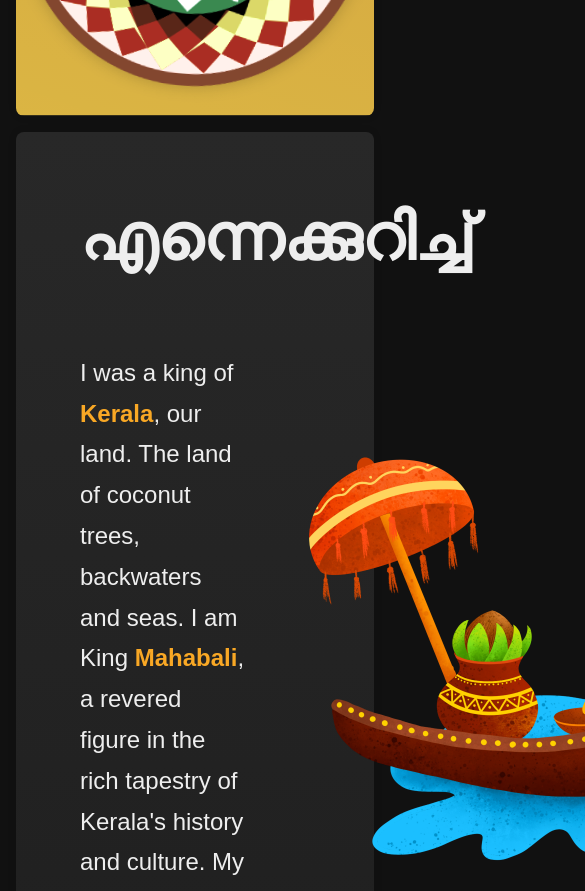
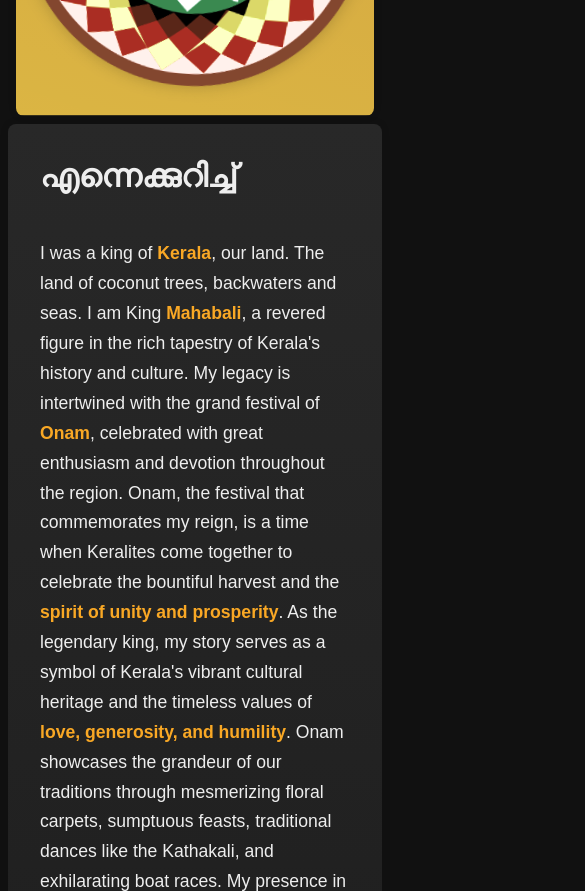
Before and after one commit to arjunindia/maveli-folio, an Astro site: page / in a window 390 px wide. Shown: the part 880-1771 px from the top of the page, 585 px wide, since content can reach past the window. Built offline with nearby package versions, Linux system fonts and the light colour scheme; Astro itself is replaced by a stand-in of ours.

Commit message:
about section responsive fix

```diff
--- a/src/components/Section.astro
+++ b/src/components/Section.astro
@@ -23,4 +23,14 @@ const { class: className, id: idName, title } = Astro.props;
     font-size: 4rem;
     color: #eee;
   }
+  @media (max-width: 768px) {
+    section {
+      margin: 0.5rem;
+      padding: 0.5rem 2rem;
+      min-height: calc(100vh - 1rem);
+    }
+    h2 {
+      font-size: 2rem;
+    }
+  }
 </style>
--- a/src/pages/index.astro
+++ b/src/pages/index.astro
@@ -78,6 +78,16 @@ import Cta from "../components/Cta.astro";
       grid-template-columns: repeat(auto-fit, minmax(65ch, 1fr));
       gap: 2rem;
     }
+    @media (max-width: 1200px) {
+      .flex {
+        flex-direction: column;
+      }
+      .flex img {
+        margin-left: 0;
+        margin-top: 2rem;
+        max-width: 100%;
+      }
+    }
   </style>
 
   <style is:global>
@@ -95,5 +105,13 @@ import Cta from "../components/Cta.astro";
       font-weight: bold;
       color: #f9a825;
     }
+    @media (max-width: 768px) {
+      .about p {
+        font-size: 1.1rem;
+      }
+      .about p span {
+        font-size: 1.1rem;
+      }
+    }
   </style>
 </Layout>
```
